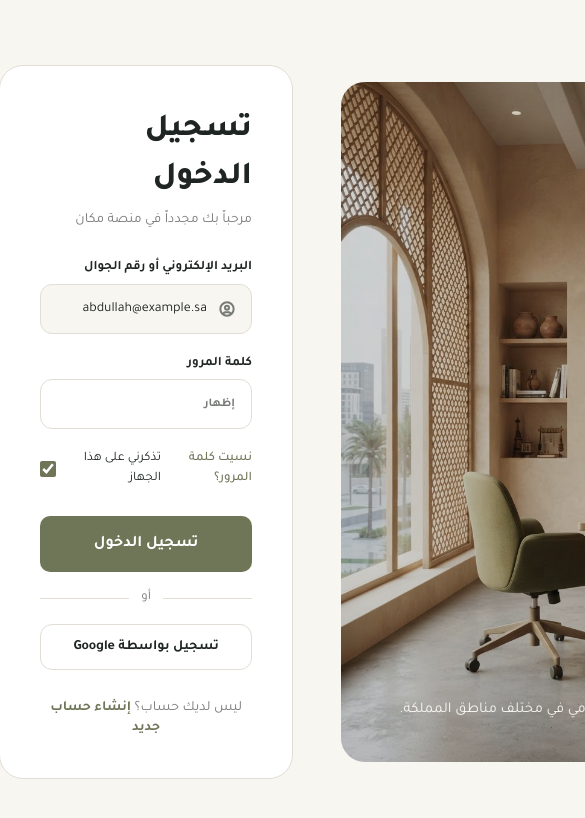
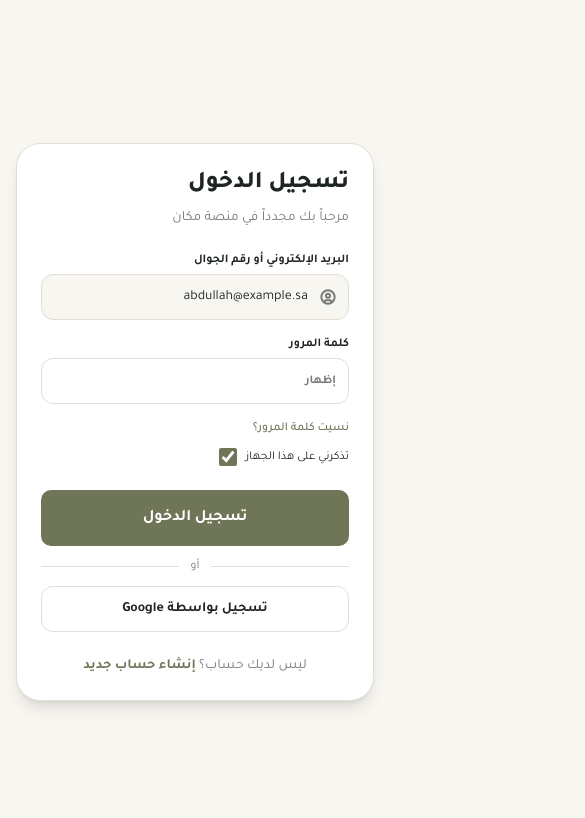
Before and after one commit to eman-elsayed24/makan, a Next.js app: page /login in a window 390 px wide. Shown: the top 818 px of the page, 585 px wide, since content can reach past the window. Built offline with nearby package versions, Linux system fonts and the light colour scheme.

Commit message:
feat: add responsive login page with enhanced image styling and custom scrollbar

```diff
--- a/app/globals.css
+++ b/app/globals.css
@@ -49,3 +49,30 @@ body {
 .scale-97 {
   transform: scale(0.97);
 }
+
+/* Custom Scrollbar */
+::-webkit-scrollbar {
+  width: 12px;
+  height: 12px;
+}
+
+::-webkit-scrollbar-track {
+  background: var(--color-background);
+  border-radius: 10px;
+}
+
+::-webkit-scrollbar-thumb {
+  background: linear-gradient(180deg, var(--color-primary) 0%, #8a9170 100%);
+  border-radius: 10px;
+  border: 2px solid var(--color-background);
+}
+
+::-webkit-scrollbar-thumb:hover {
+  background: linear-gradient(180deg, #8a9170 0%, var(--color-primary) 100%);
+}
+
+/* Firefox Scrollbar */
+* {
+  scrollbar-width: thin;
+  scrollbar-color: var(--color-primary) var(--color-background);
+}
--- a/app/login/page.tsx
+++ b/app/login/page.tsx
@@ -18,9 +18,11 @@ export default function LoginPage() {
   };
 
   return (
-    <div className="min-h-screen bg-background flex items-center justify-center px-20 py-16">
-      <div className="w-full max-w-360 flex items-center gap-12">
-        <div className="relative w-140 h-170 rounded-3xl overflow-hidden shrink-0">
+    <div className="min-h-screen bg-background flex items-center justify-center px-4 sm:px-8 lg:px-20 py-8 sm:py-12 lg:py-16">
+      <div className="w-full max-w-360 flex flex-col lg:flex-row items-center gap-8 lg:gap-12">
+        <div className="hidden lg:block relative lg:w-140 lg:h-170 shrink-0">
+          <div className="absolute inset-0 bg-primary/20 blur-3xl rounded-3xl" />
+          <div className="relative w-full h-full rounded-3xl overflow-hidden shadow-[0_20px_60px_rgba(111,118,88,0.3)] border-2 border-primary/10">
             <Image
               src="/images/login-decor.png"
               alt=""
@@ -28,21 +30,22 @@ export default function LoginPage() {
               className="object-cover"
               priority
             />
-          <div className="absolute inset-0 bg-secondary/20" />
-          <div className="absolute bottom-0 left-0 right-0 p-10 text-right">
-            <h2 className="text-[28px] font-extrabold text-white mb-3">
+            <div className="absolute inset-0 bg-linear-to-b from-secondary/10 via-transparent to-secondary/40" />
+            <div className="absolute bottom-0 left-0 right-0 p-6 sm:p-8 lg:p-10 text-right backdrop-blur-sm bg-secondary/20">
+              <h2 className="text-xl sm:text-2xl lg:text-[28px] font-extrabold text-white mb-2 sm:mb-3 drop-shadow-lg">
                 انضم إلى مجتمع مكان
               </h2>
-            <p className="text-[15px] text-background leading-relaxed">
+              <p className="text-sm sm:text-[15px] text-background leading-relaxed drop-shadow-md">
                 بيئة العمل الأمثل لتعزيز إنتاجيتك وإبداعك اليومي في مختلف مناطق
                 المملكة.
               </p>
             </div>
           </div>
+        </div>
 
-        <div className="flex-1 bg-card border border-border rounded-3xl p-10">
-          <div className="mb-7">
-            <h1 className="text-[32px] font-extrabold text-foreground mb-2 text-right">
+        <div className="w-full bg-card border border-border rounded-3xl p-6 sm:p-8 lg:p-10 shadow-lg">
+          <div className="mb-6 lg:mb-7">
+            <h1 className="text-2xl sm:text-3xl lg:text-[32px] font-extrabold text-foreground mb-2 text-right">
               تسجيل الدخول
             </h1>
             <p className="text-sm text-muted-foreground text-right">
@@ -50,12 +53,12 @@ export default function LoginPage() {
             </p>
           </div>
 
-          <form onSubmit={handleSubmit} className="space-y-5">
+          <form onSubmit={handleSubmit} className="space-y-4 sm:space-y-5">
             <div className="space-y-1.5">
-              <label className="block text-[13px] font-bold text-foreground text-right">
+              <label className="block text-xs sm:text-[13px] font-bold text-foreground text-right">
                 البريد الإلكتروني أو رقم الجوال
               </label>
-              <div className="bg-background border border-border rounded-xl px-4 py-3.5 flex items-center gap-3">
+              <div className="bg-background border border-border rounded-xl px-3 sm:px-4 py-3 sm:py-3.5 flex items-center gap-3">
                 <Image
                   src="/images/user-icon.svg"
                   alt=""
@@ -72,10 +75,10 @@ export default function LoginPage() {
             </div>
 
             <div className="space-y-1.5">
-              <label className="block text-[13px] font-bold text-foreground text-right">
+              <label className="block text-xs sm:text-[13px] font-bold text-foreground text-right">
                 كلمة المرور
               </label>
-              <div className="bg-card border-[1.5px] border-border rounded-xl px-4 py-3.5 flex items-center gap-3">
+              <div className="bg-card border-[1.5px] border-border rounded-xl px-3 sm:px-4 py-3 sm:py-3.5 flex items-center gap-3">
                 <button
                   type="button"
                   onClick={() => setShowPassword(!showPassword)}
@@ -95,15 +98,15 @@ export default function LoginPage() {
               )}
             </div>
 
-            <div className="flex items-center justify-between">
+            <div className="flex flex-col sm:flex-row items-start sm:items-center justify-between gap-3 sm:gap-0">
               <Link
                 href="/forgot-password"
-                className="text-[13px] font-medium text-primary hover:underline"
+                className="text-xs sm:text-[13px] font-medium text-primary hover:underline"
               >
                 نسيت كلمة المرور؟
               </Link>
               <label className="flex items-center gap-2 cursor-pointer">
-                <span className="text-[13px] text-foreground">
+                <span className="text-xs sm:text-[13px] text-foreground">
                   تذكرني على هذا الجهاز
                 </span>
                 <input
@@ -115,14 +118,16 @@ export default function LoginPage() {
               </label>
             </div>
 
-            <div className="space-y-4 pt-2">
+            <div className="space-y-3 sm:space-y-4 pt-2">
               <Button type="submit" className="w-full" size="lg">
                 تسجيل الدخول
               </Button>
 
               <div className="flex items-center gap-3">
                 <div className="flex-1 h-px bg-border" />
-                <span className="text-[13px] text-muted-foreground">أو</span>
+                <span className="text-xs sm:text-[13px] text-muted-foreground">
+                  أو
+                </span>
                 <div className="flex-1 h-px bg-border" />
               </div>
 
@@ -135,7 +140,7 @@ export default function LoginPage() {
             </div>
           </form>
 
-          <div className="mt-7 text-center">
+          <div className="mt-6 sm:mt-7 text-center">
             <p className="text-sm text-muted-foreground">
               ليس لديك حساب؟{" "}
               <Link
--- a/components/layout/Navbar.tsx
+++ b/components/layout/Navbar.tsx
@@ -52,12 +52,13 @@ export default function Navbar() {
                 </span>
               )}
             </Link>
-            <button
+            <Link
+            href="/login"
               className="w-10 h-10 flex items-center justify-center rounded-full text-foreground hover:bg-muted transition-colors"
               aria-label="حساب المستخدم"
             >
               <UserCircle size={24} strokeWidth={1.5} />
-            </button>
+            </Link>
             <button
               className="lg:hidden w-10 h-10 flex items-center justify-center rounded-full text-foreground hover:bg-muted transition-colors"
               aria-label="القائمة"
```
Lines whose indentation alone changed are shown as unchanged.
